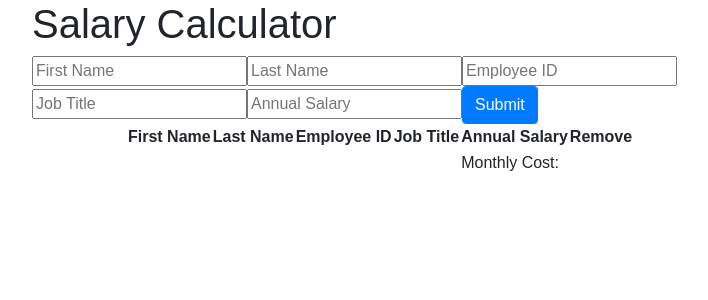
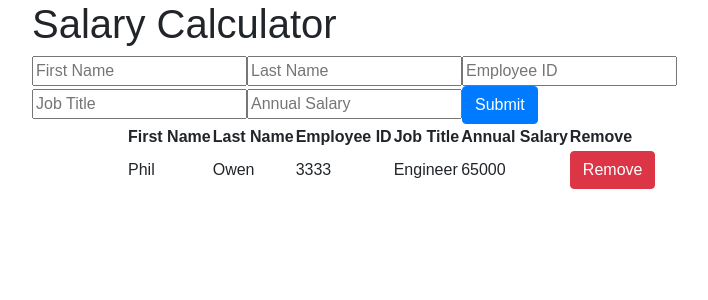
Before and after one commit to Philip-Owen/React_Salary_Calculator, a React (Create React App) app: page / in a window 1280 px wide. Shown: the top 300 px of the page, without its empty margins (53-761 px from the left). Built offline with nearby package versions, Linux system fonts and the light colour scheme.

Commit message:
refactored file naming conventions and table structure. entries are now appearing on the table and rows can be deleted.

```diff
--- a/src/components/App/App.js
+++ b/src/components/App/App.js
@@ -1,10 +1,17 @@
 import React, { Component } from 'react';
-import EmployeeForm from '../Employee-Form/Employee-Form';
-import EmployeeTable from '../Employee-Table/Employee-Table';
+import EmployeeForm from '../EmployeeForm';
+import EmployeeTable from '../EmployeeTable';
+import EmployeeTableHeader from '../EmployeeTableHeader'
 
 class App extends Component {
   state = {
-    employees: [],
+    employees: [{
+          first: 'Phil',
+          last: 'Owen',
+          id: 3333,
+          title: 'Engineer',
+          salary: 65000,
+        }],
   };
 
   handleEmployeeAdd = (employee) => {
@@ -13,12 +20,19 @@ class App extends Component {
     });
   }
 
+  removeEmployee = (removed) => {
+    this.setState({
+      employees: this.state.employees.filter(employee => employee.id !== removed.id)
+    });
+  };
+
   render() {
     return (
       <div className="container">
         <h1>Salary Calculator</h1>
         <EmployeeForm addEmployee={this.handleEmployeeAdd}/>
-        <EmployeeTable employees={this.state.employees}/>
+        <EmployeeTable employees={this.state.employees}
+                       removeEmployee={this.removeEmployee}/>
       </div>
     );
   }
--- a/src/components/Employee-Table/Employee-Table.js
+++ /dev/null
@@ -1,37 +0,0 @@
-import React from 'react';
-import EmployeeRow from '../Employee-Row/Employee-Row';
-
-const EmployeeTable = (props) => {
-  return (
-    <div className="row justify-content-center">
-      <div className="col-md-offset-1 col-md-10">
-        <div id="employeeTable">
-          <table>
-            <thead>
-              <tr id="noHighlight">
-                <th>First Name</th>
-                <th>Last Name</th>
-                <th>Employee ID</th>
-                <th>Job Title</th>
-                <th>Annual Salary</th>
-                <th>Remove</th>
-              </tr>
-            </thead>
-            <tbody id="employeeData">
-              {props.employees.map(employee => <EmployeeRow key={employee.id} {...employee} />)}
-            </tbody>
-            <tfoot>
-              <tr>
-                <td colSpan="4"></td>
-                <td id="salCosts">Monthly Cost: <span id="salTotal"></span></td>
-                <td></td>
-              </tr>
-            </tfoot>
-          </table>
-        </div>
-      </div>
-    </div>
-  )
-};
-
-export default EmployeeTable;
--- a/src/components/Employee-Row/Employee-Row.js
+++ b/src/components/EmployeeRow/index.js
@@ -1,6 +1,7 @@
 import React from 'react';
 
 const EmployeeRow = (props) => {
+
   return (
     <tr>
       <td>{props.first}</td>
@@ -8,7 +9,7 @@ const EmployeeRow = (props) => {
       <td>{props.id}</td>
       <td>{props.title}</td>
       <td>{props.salary}</td>
-      <td><button className="btn btn-danger">Delete</button></td>
+      <td><button onClick={() => props.getEmployeeId(props)} className="btn btn-danger">Remove</button></td>
     </tr>
   );
 };
--- /dev/null
+++ b/src/components/EmployeeTable/index.js
@@ -0,0 +1,30 @@
+import React, { Component } from 'react';
+import EmployeeRow from '../EmployeeRow';
+import EmployeeTableHeader from '../EmployeeTableHeader'
+
+class EmployeeTable extends Component {
+
+  getEmployeeId = (employee) => {
+    this.props.removeEmployee(employee);
+  }
+
+  render() {
+    return (
+      <div className="row justify-content-center">
+        <div className="col-md-offset-1 col-md-10">
+          <div id="employeeTable">
+            <table>
+              <EmployeeTableHeader />
+              <tbody>
+                {this.props.employees
+                  .map(employee => <EmployeeRow key={employee.id} {...employee} getEmployeeId={this.getEmployeeId} />)}
+              </tbody>
+            </table>
+          </div>
+        </div>
+      </div>
+    )
+  }
+}
+
+export default EmployeeTable;
--- /dev/null
+++ b/src/components/EmployeeTableHeader/index.js
@@ -0,0 +1,16 @@
+import React from 'react';
+
+const EmployeeTableHeader = () =>
+  <thead>
+    <tr id="noHighlight">
+      <th>First Name</th>
+      <th>Last Name</th>
+      <th>Employee ID</th>
+      <th>Job Title</th>
+      <th>Annual Salary</th>
+      <th>Remove</th>
+    </tr>
+  </thead>;
+
+
+export default EmployeeTableHeader
```
Also changed, not shown: src/components/EmployeeForm/index.js (renamed from src/components/Employee-Form/Employee-Form.js).
